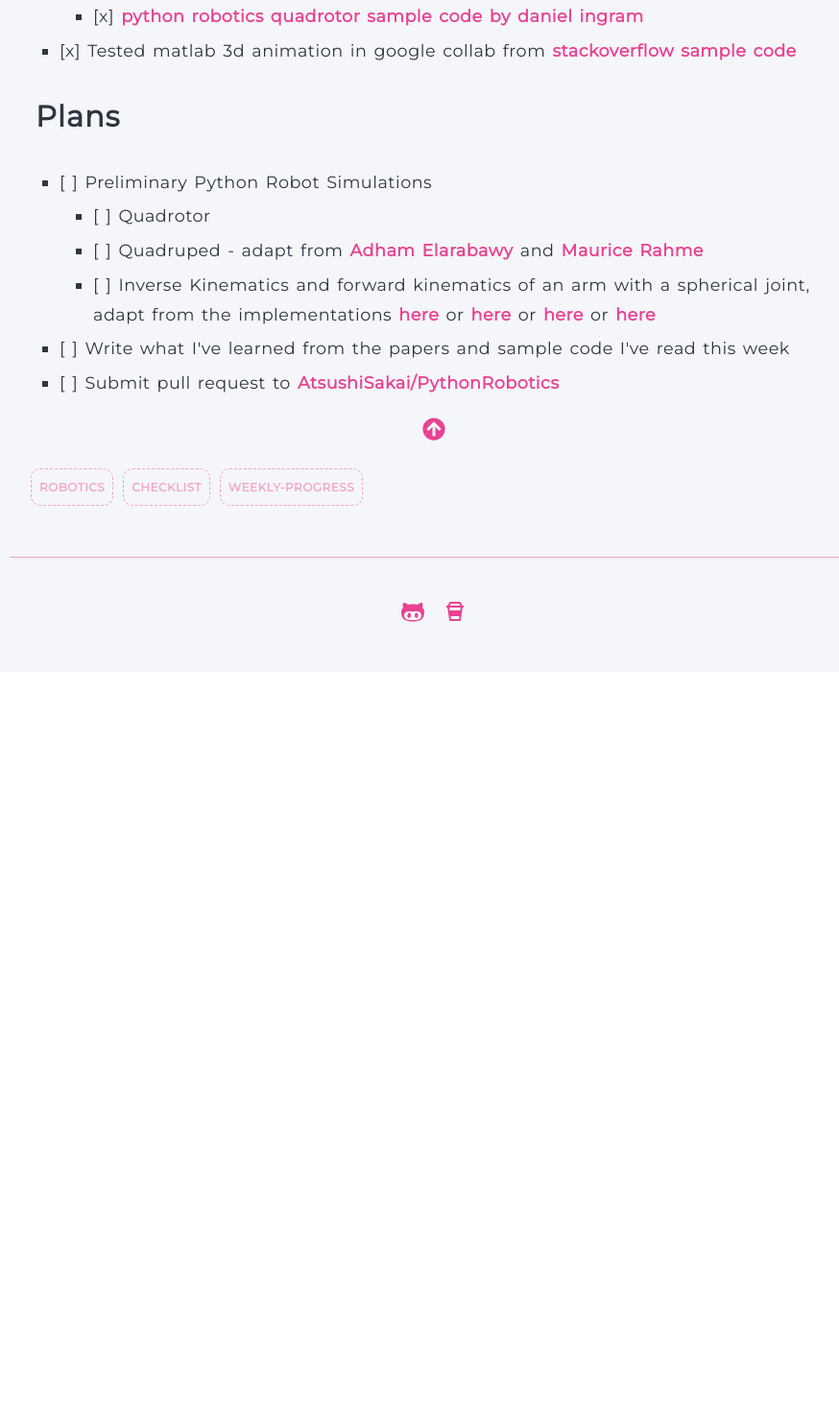
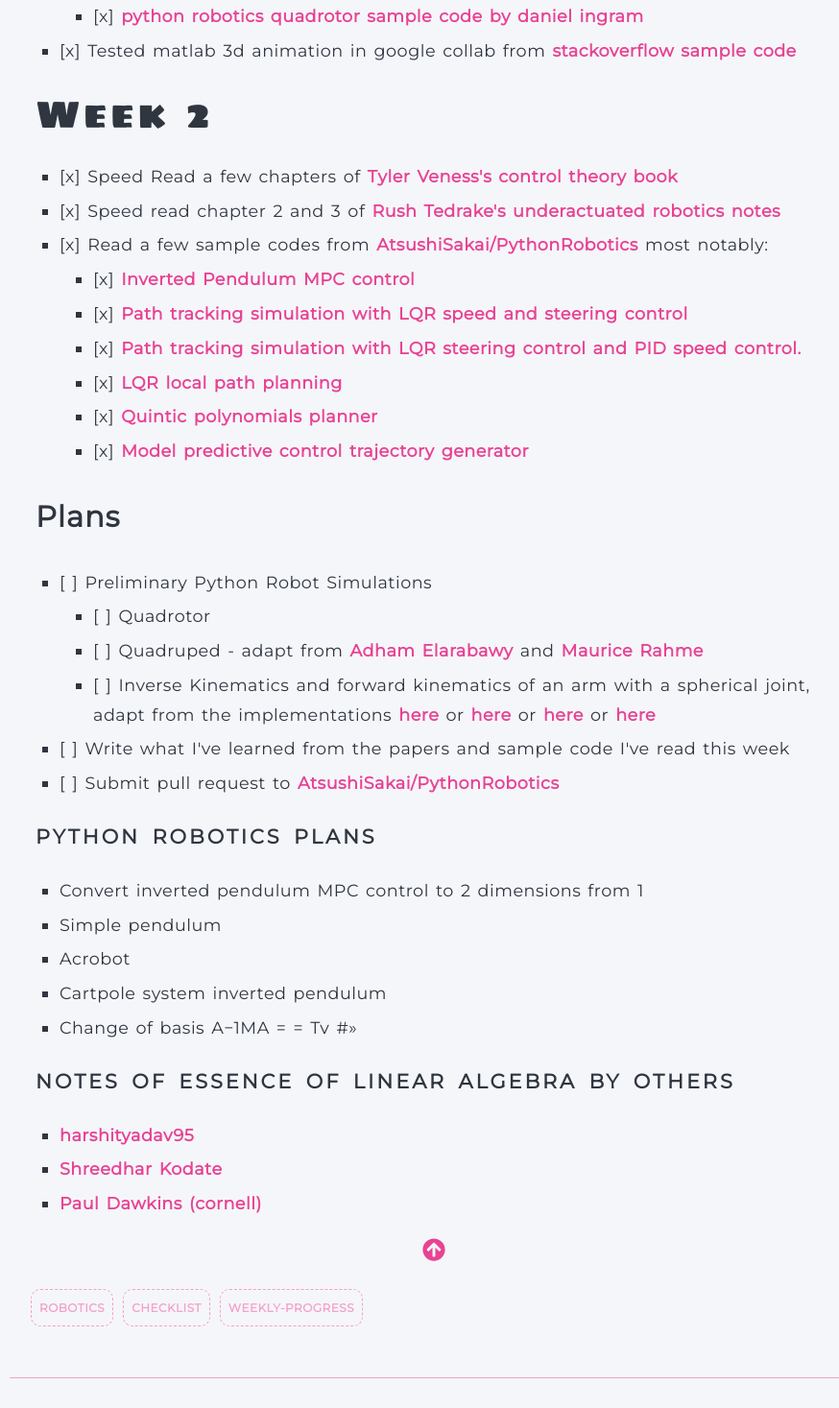
Before and after one commit to mithi/digital-garden, a Next.js app: page /robotics/00-progress in a window 1280 px wide. Shown: the part 1019-2486 px from the top of the page at 96% size, without its empty margins (188-1062 px from the left). Before the commit the page ends 1719 px from the top, so only its background shows below. Built offline with nearby package versions, Linux system fonts and the light colour scheme; a web font is replaced by a local one.

Commit message:
📝 Update robotics progress

```diff
--- a/pages/robotics/00-progress/index.mdx
+++ b/pages/robotics/00-progress/index.mdx
@@ -24,6 +24,18 @@
     -   [x] [python robotics quadrotor sample code by daniel ingram](https://github.com/AtsushiSakai/PythonRobotics/tree/master/AerialNavigation/drone_3d_trajectory_following)
 -   [x] Tested matlab 3d animation in google collab from [stackoverflow sample code](https://stackoverflow.com/questions/61103994/embedding-matplotlib-animations-in-python-google-colab-notebook)
 
+## Week 2
+
+-   [x] Speed Read a few chapters of [Tyler Veness's control theory book](https://github.com/calcmogul/controls-engineering-in-frc)
+-   [x] Speed read chapter 2 and 3 of [Rush Tedrake's underactuated robotics notes](http://underactuated.csail.mit.edu/index.html)
+-   [x] Read a few sample codes from [AtsushiSakai/PythonRobotics](https://github.com/AtsushiSakai/PythonRobotics) most notably:
+    -   [x] [Inverted Pendulum MPC control](https://github.com/AtsushiSakai/PythonRobotics/blob/master/InvertedPendulumCart/inverted_pendulum_mpc_control.py)
+    -   [x] [Path tracking simulation with LQR speed and steering control](https://github.com/AtsushiSakai/PythonRobotics/blob/master/PathTracking/lqr_speed_steer_control/lqr_speed_steer_control.py)
+    -   [x] [Path tracking simulation with LQR steering control and PID speed control.](https://github.com/AtsushiSakai/PythonRobotics/blob/master/PathTracking/lqr_steer_control/lqr_steer_control.py)
+    -   [x] [LQR local path planning](https://github.com/AtsushiSakai/PythonRobotics/blob/master/PathPlanning/LQRPlanner/LQRplanner.py)
+    -   [x] [Quintic polynomials planner](https://github.com/AtsushiSakai/PythonRobotics/blob/master/PathPlanning/QuinticPolynomialsPlanner/quintic_polynomials_planner.ipynb)
+    -   [x] [Model predictive control trajectory generator](https://github.com/AtsushiSakai/PythonRobotics/tree/master/PathPlanning/ModelPredictiveTrajectoryGenerator)
+
 ### Plans
 
 -   [ ] Preliminary Python Robot Simulations
@@ -32,3 +44,18 @@
     -   [ ] Inverse Kinematics and forward kinematics of an arm with a spherical joint, adapt from the implementations [here](https://meuse.co.jp/?p=2732) or [here](https://github.com/AliShug/EvoArm) or [here](http://www.alistairwick.com/posts/ik-for-dummies/) or [here](https://github.com/mithi/robotics-coursework/issues/13#issuecomment-727264904)
 -   [ ] Write what I've learned from the papers and sample code I've read this week
 -   [ ] Submit pull request to [AtsushiSakai/PythonRobotics](https://github.com/AtsushiSakai/PythonRobotics)
+
+#### Python robotics plans
+
+-   Convert inverted pendulum MPC control to 2 dimensions from 1
+-   Simple pendulum
+-   Acrobot
+-   Cartpole system inverted pendulum
+-   Change of basis A−1MA = = Tv
+    #»
+
+#### Notes of essence of linear algebra by others
+
+-   [harshityadav95](https://harshityadav95.medium.com/notes-essence-of-linear-algebra-7d5388b2a940)
+-   [Shreedhar Kodate](https://events.csa.iisc.ac.in/summerschool2017/wp-content/uploads/slides/7.pdf)
+-   [Paul Dawkins (cornell) ](https://www.cs.cornell.edu/)
```
